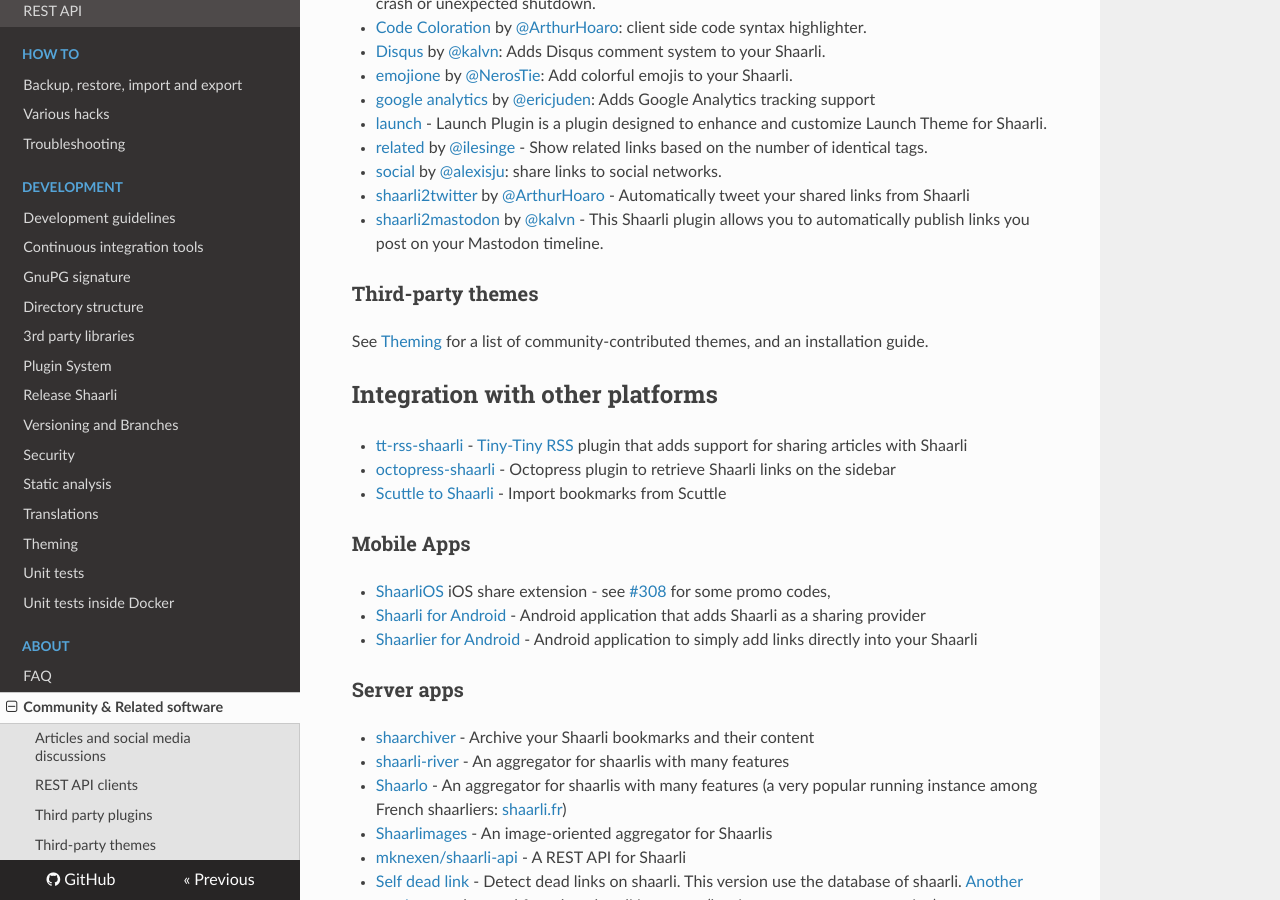
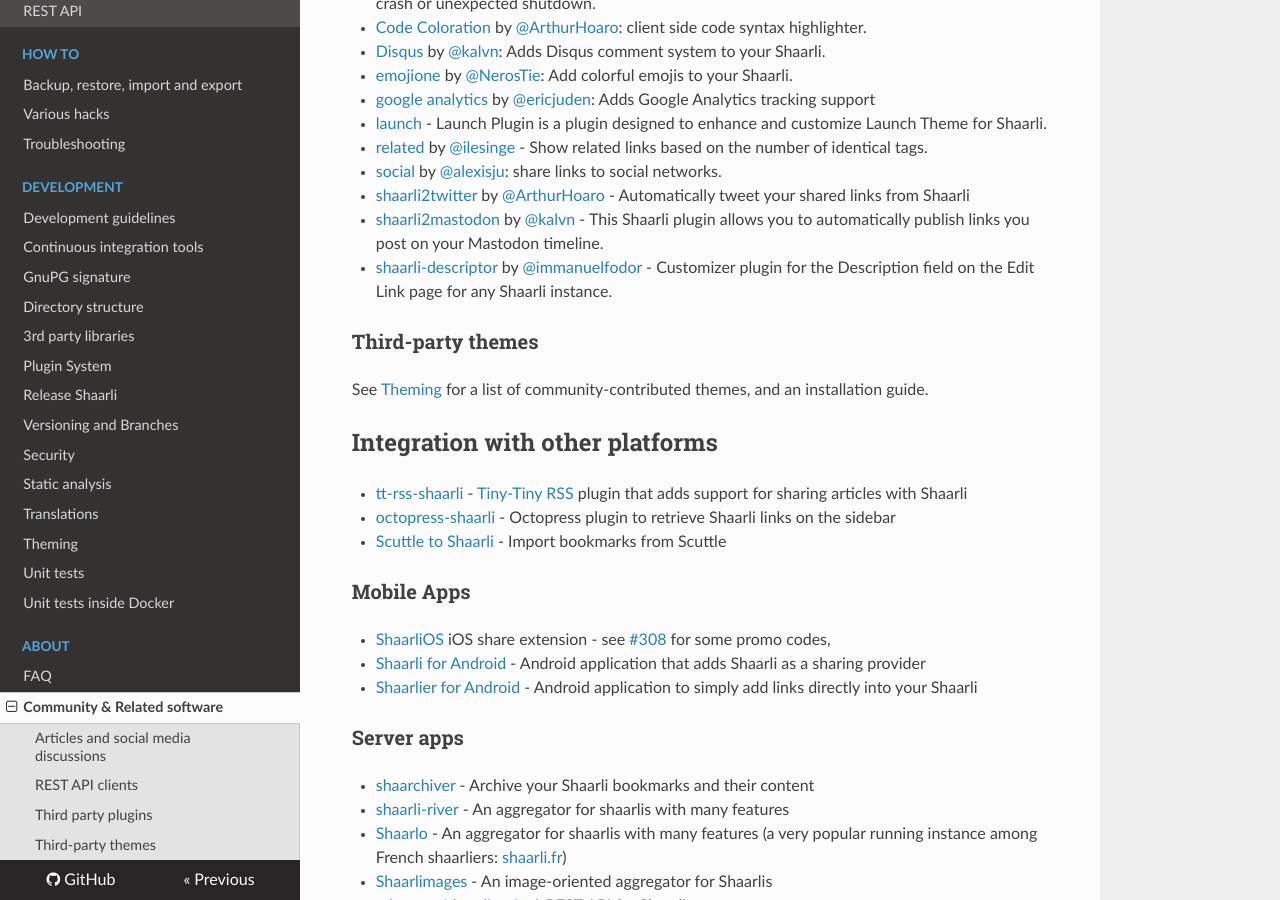
Before and after one commit to sebsauvage/Shaarli, an MkDocs documentation site: the page built from doc/md/Community-&-Related-software.md, in a window 1280 px wide and 900 px high, scrolled down 841 px. Built offline with MkDocs 1.6.1, drawn with Linux system fonts in a browser that asks for light colours; nearby versions of some CDN libraries; old or Windows-style settings are respelled for this version of MkDocs.

Commit message:
adding 3rd party plugin shaarli-descriptor to docs

```diff
--- a/doc/md/Community-&-Related-software.md
+++ b/doc/md/Community-&-Related-software.md
@@ -35,6 +35,7 @@
 - [social](https://github.com/alexisju/social) by [@alexisju](https://github.com/alexisju): share links to social networks.
 - [shaarli2twitter](https://github.com/ArthurHoaro/shaarli2twitter) by [@ArthurHoaro](https://github.com/ArthurHoaro) - Automatically tweet your shared links from Shaarli
 - [shaarli2mastodon](https://github.com/kalvn/shaarli2mastodon) by [@kalvn](https://github.com/kalvn) - This Shaarli plugin allows you to automatically publish links you post on your Mastodon timeline.
+- [shaarli-descriptor](https://github.com/immanuelfodor/shaarli-descriptor) by [@immanuelfodor](https://github.com/immanuelfodor) - Customizer plugin for the Description field on the Edit Link page for any Shaarli instance.
 
 
 ### Third-party themes
```
